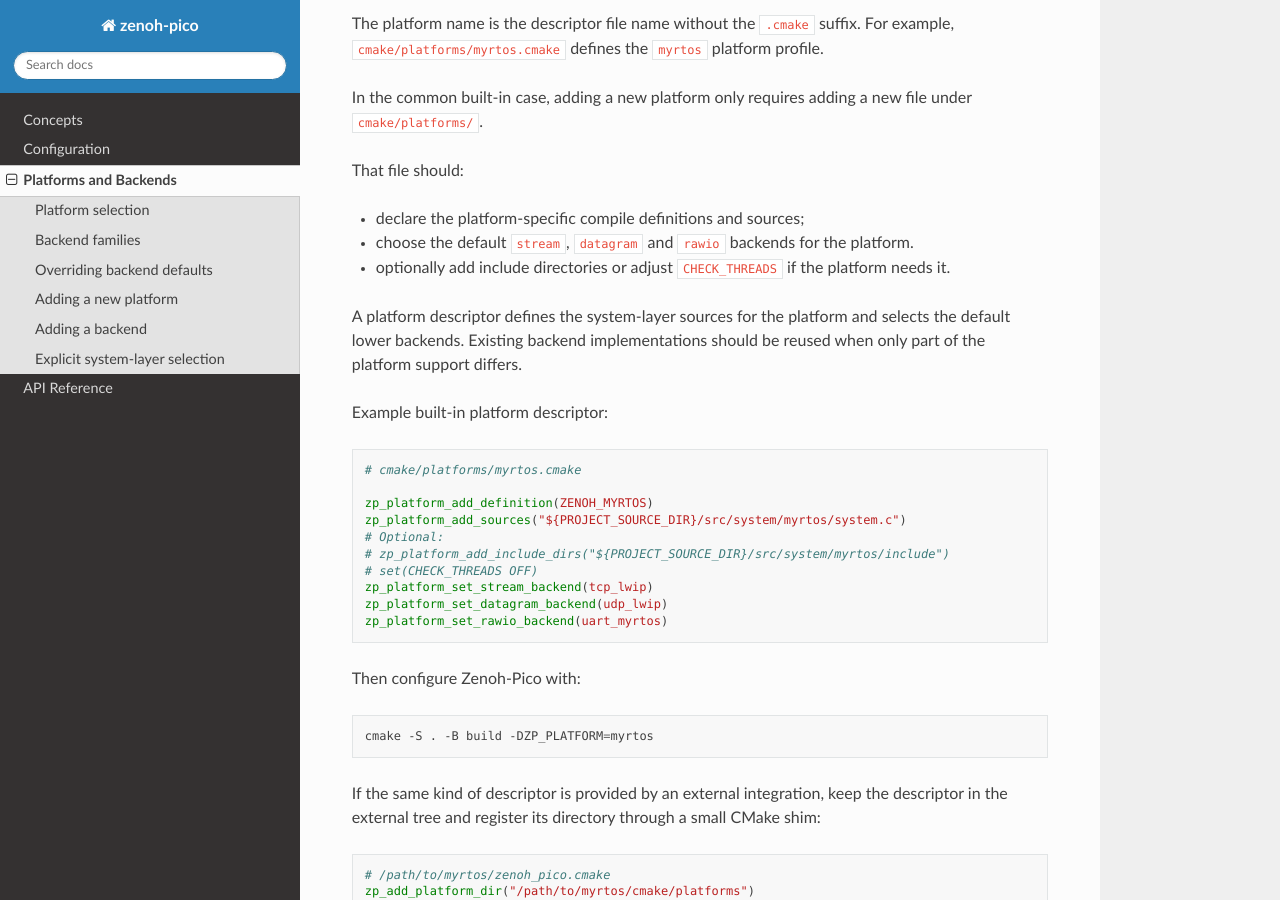
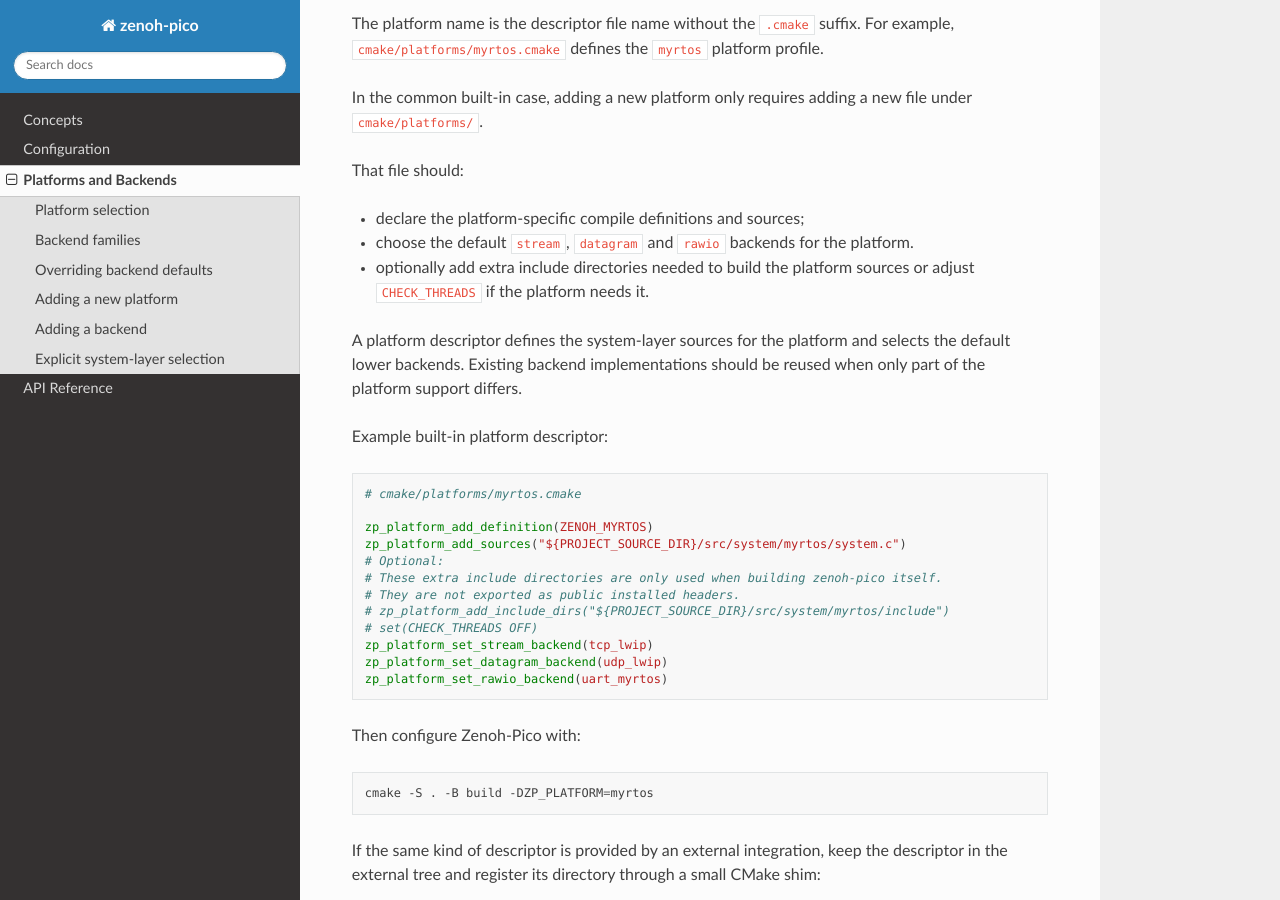
Before and after one commit to eclipse-zenoh/zenoh-pico, a Sphinx documentation site: the page built from docs/platforms.rst, in a window 1280 px wide and 900 px high, scrolled down 1065 px. Built offline with Sphinx 7.4.7 and the Read the Docs theme 3.1.0, drawn with Linux system fonts in a browser that asks for light colours.

Commit message:
Make extra platform and backend include directories private

```diff
--- a/CMakeLists.txt
+++ b/CMakeLists.txt
@@ -609,10 +609,10 @@
 )
 if(NOT "${_zp_component_include_dirs}" STREQUAL "")
   if(PICO_STATIC)
-    target_include_directories(zenohpico_static PUBLIC ${_zp_component_include_dirs})
+    target_include_directories(zenohpico_static PRIVATE ${_zp_component_include_dirs})
   endif()
   if(PICO_SHARED)
-    target_include_directories(zenohpico_shared PUBLIC ${_zp_component_include_dirs})
+    target_include_directories(zenohpico_shared PRIVATE ${_zp_component_include_dirs})
   endif()
 endif()
 
--- a/docs/platforms.rst
+++ b/docs/platforms.rst
@@ -67,7 +67,8 @@
 
 * declare the platform-specific compile definitions and sources;
 * choose the default ``stream``, ``datagram`` and ``rawio`` backends for the platform.
-* optionally add include directories or adjust ``CHECK_THREADS`` if the platform needs it.
+* optionally add extra include directories needed to build the platform sources
+  or adjust ``CHECK_THREADS`` if the platform needs it.
 
 A platform descriptor defines the system-layer sources for the platform and selects the default lower backends.
 Existing backend implementations should be reused when only part of the platform support differs.
@@ -81,6 +82,8 @@
    zp_platform_add_definition(ZENOH_MYRTOS)
    zp_platform_add_sources("${PROJECT_SOURCE_DIR}/src/system/myrtos/system.c")
    # Optional:
+   # These extra include directories are only used when building zenoh-pico itself.
+   # They are not exported as public installed headers.
    # zp_platform_add_include_dirs("${PROJECT_SOURCE_DIR}/src/system/myrtos/include")
    # set(CHECK_THREADS OFF)
    zp_platform_set_stream_backend(tcp_lwip)
```
